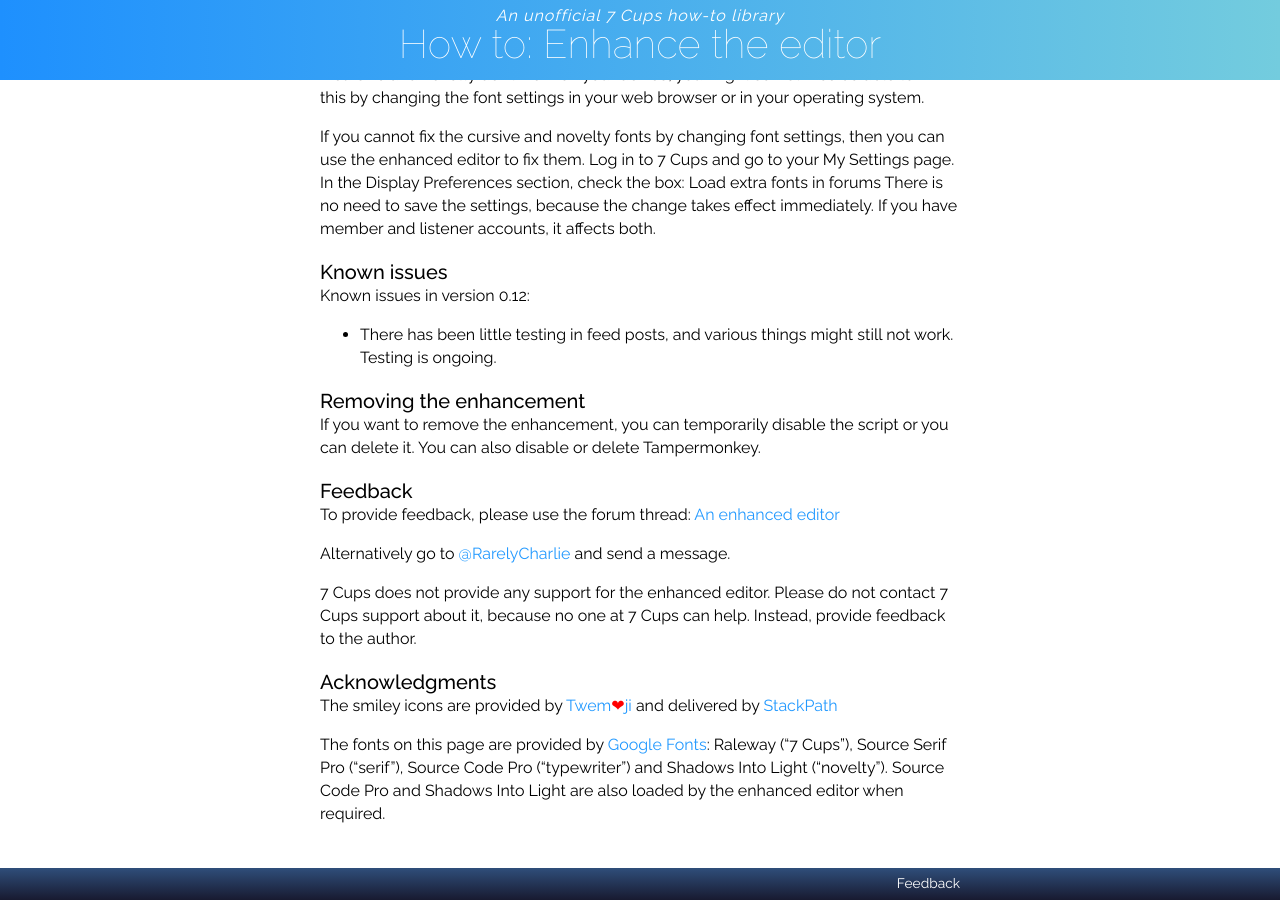
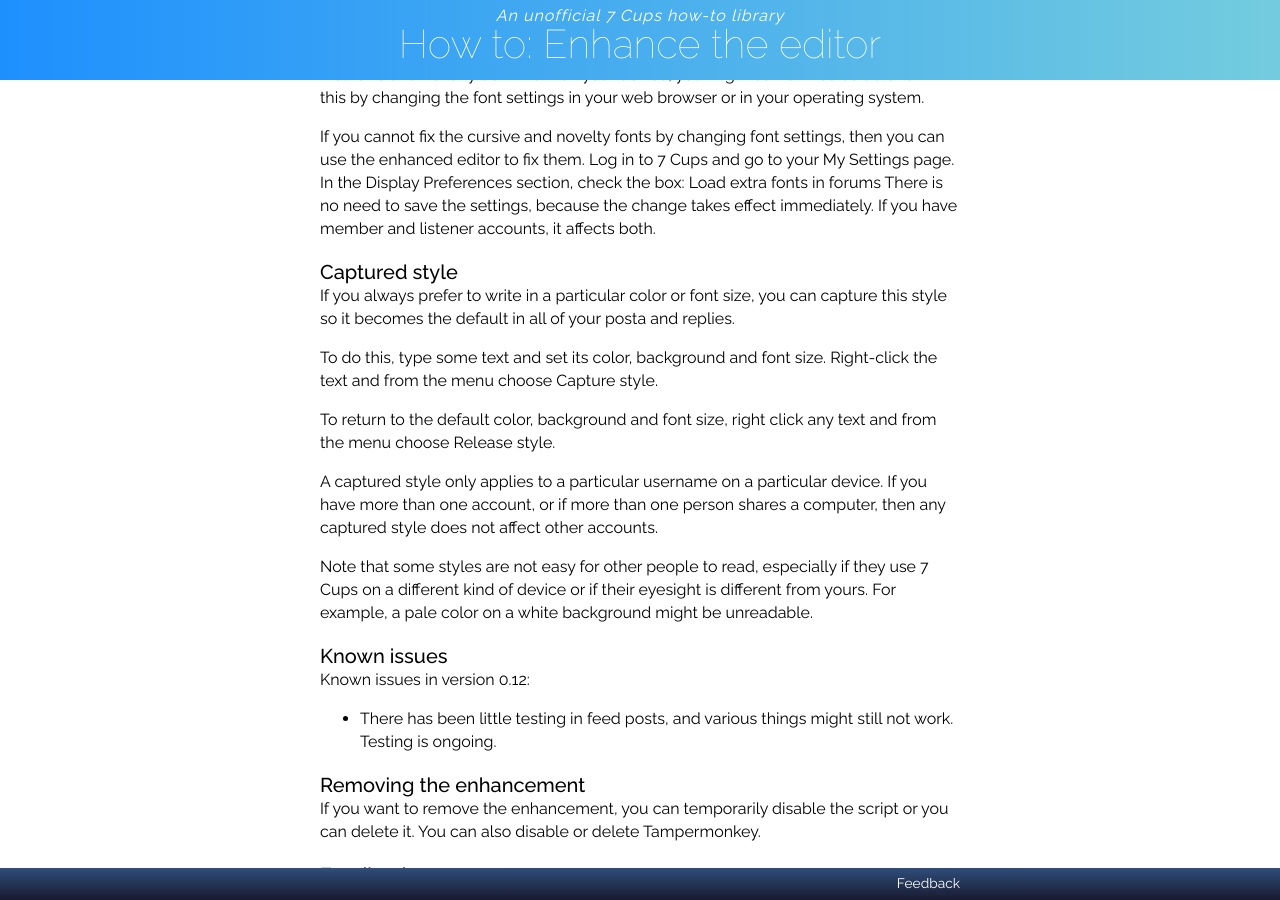
Before and after one commit to RarelyCharlie/rarelycharlie.github.io, a Jekyll site: the page built from _draft/editor.md, in a window 1280 px wide and 900 px high, scrolled down 5222 px. Built offline with Jekyll 4.4.1, drawn with Linux system fonts in a browser that asks for light colours; emoji names are drawn with the system emoji font.

Commit message:
captured style

```diff
--- a/_draft/editor.md
+++ b/_draft/editor.md
@@ -213,6 +213,18 @@ If cursive and novelty don't work on your device, you might sometimes be able to
 
 If you cannot fix the cursive and novelty fonts by changing font settings, then you can use the enhanced editor to fix them. Log in to 7 Cups and go to your My Settings page. In the Display Preferences section, check the box: Load extra fonts in forums  There is no need to save the settings, because the change takes effect immediately. If you have member and listener accounts, it affects both.
 
+### Captured style
+
+If you always prefer to write in a particular color or font size, you can capture this style so it becomes the default in all of your posta and replies.
+
+To do this, type some text and set its color, background and font size. Right-click the text and from the menu choose Capture style.
+
+To return to the default color, background and font size, right click any text and from the menu choose Release style.
+
+A captured style only applies to a particular username on a particular device. If you have more than one account, or if more than one person shares a computer, then any captured style does not affect other accounts.
+
+Note that some styles are not easy for other people to read, especially if they use 7 Cups on a different kind of device or if their eyesight is different from yours. For example, a pale color on a white background might be unreadable.
+
 ### Known issues
 Known issues in version 0.12:
 
```
